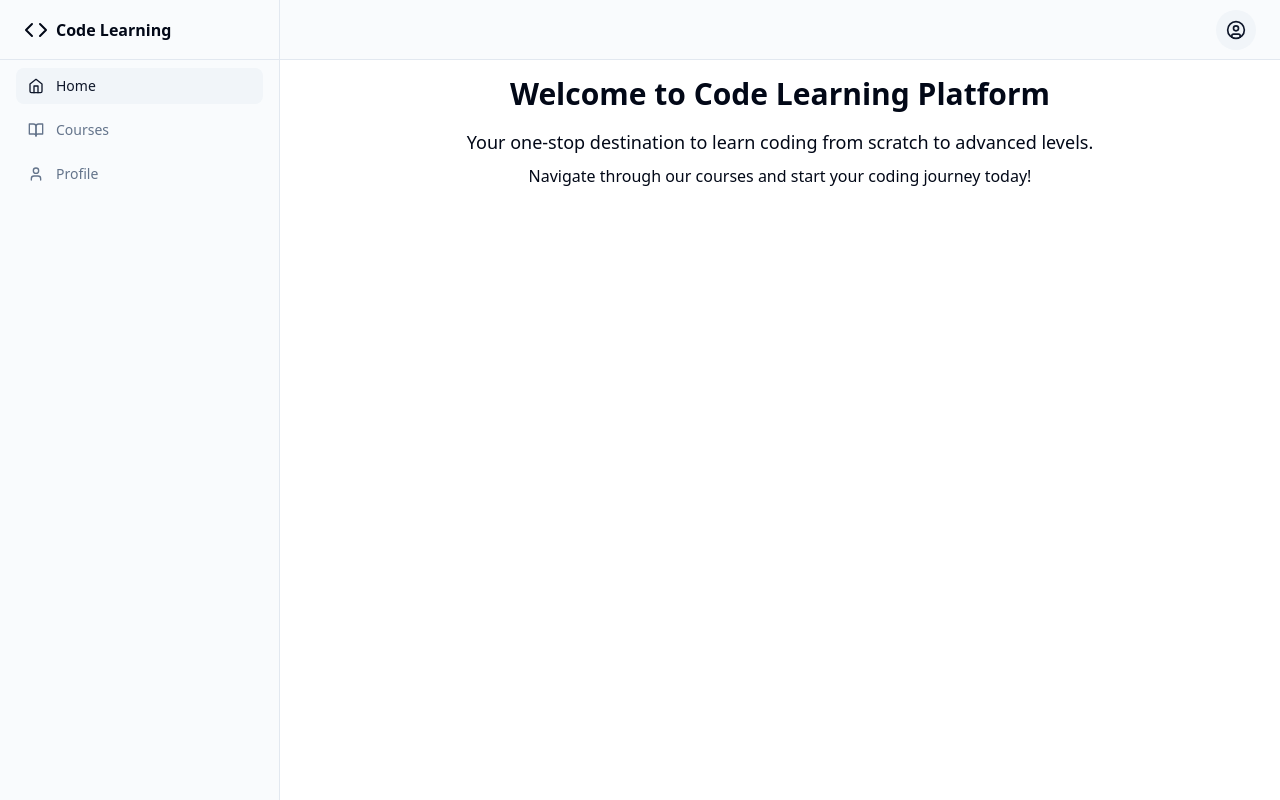
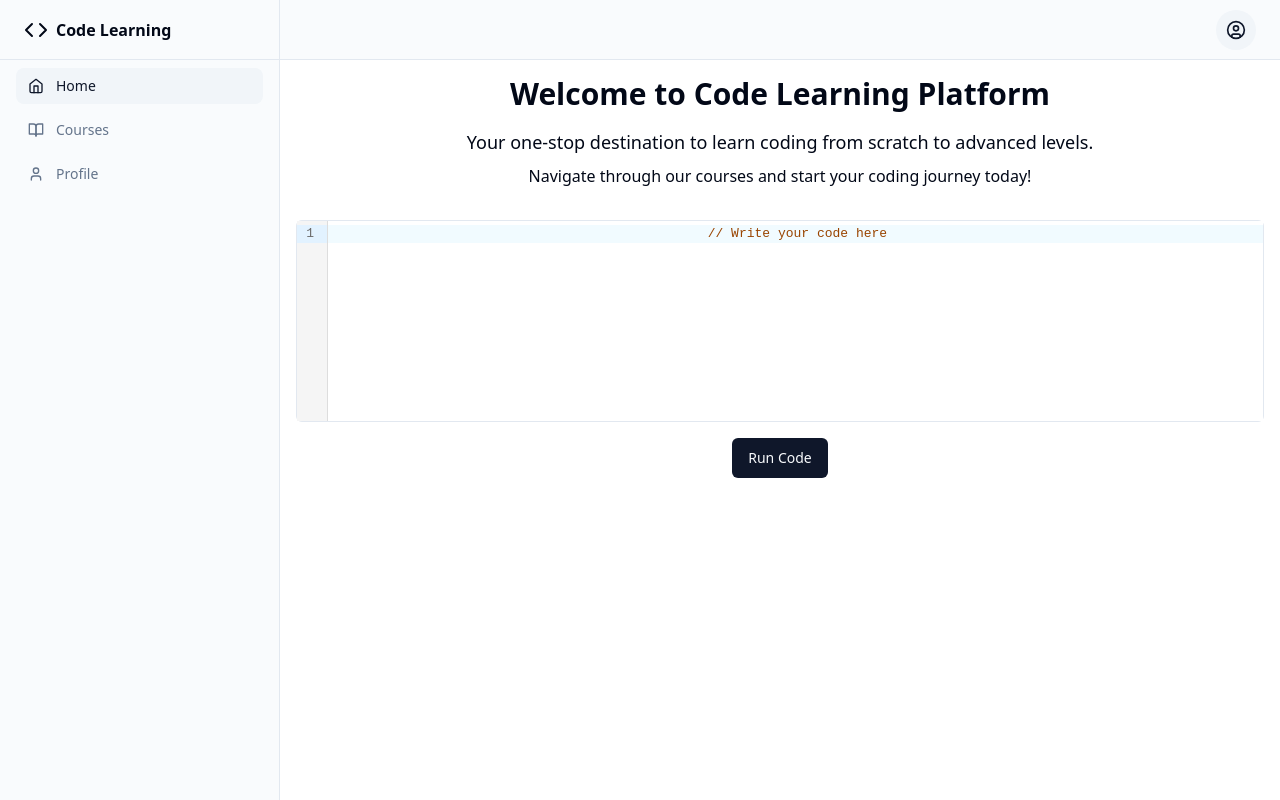
Before and after one commit to GPT-Engineer-App-Dev/codecraft-academy, a React (Vite) app: page / in a window 1280 px wide. Built offline with nearby package versions, Linux system fonts and the light colour scheme.

Commit message:
Added a code editor to the Index page using @uiw/react-codemirror.

```diff
--- a/package.json
+++ b/package.json
@@ -10,6 +10,7 @@
     "preview": "vite preview"
   },
   "dependencies": {
+    "@codemirror/lang-javascript": "^6.2.2",
     "@hookform/resolvers": "^3.6.0",
     "@radix-ui/react-accordion": "^1.2.0",
     "@radix-ui/react-alert-dialog": "^1.1.0",
@@ -39,6 +40,7 @@
     "@radix-ui/react-toggle-group": "^1.1.0",
     "@radix-ui/react-tooltip": "^1.1.0",
     "@tanstack/react-query": "^5.48.0",
+    "@uiw/react-codemirror": "^4.22.2",
     "class-variance-authority": "^0.7.0",
     "clsx": "^2.1.0",
     "cmdk": "^1.0.0",
--- a/src/pages/Index.jsx
+++ b/src/pages/Index.jsx
@@ -1,4 +1,26 @@
+import React, { useState } from "react";
+import CodeMirror from "@uiw/react-codemirror";
+import { javascript } from "@codemirror/lang-javascript";
+import { Button } from "@/components/ui/button";
+import { toast } from "sonner";
+
 const Index = () => {
+  const [code, setCode] = useState("// Write your code here");
+
+  const handleRunCode = () => {
+    try {
+      // eslint-disable-next-line no-eval
+      eval(code);
+      toast("Code executed successfully!", {
+        description: "Your code ran without errors.",
+      });
+    } catch (error) {
+      toast("Error executing code", {
+        description: error.message,
+      });
+    }
+  };
+
   return (
     <div className="text-center">
       <h1 className="text-3xl font-bold">Welcome to Code Learning Platform</h1>
@@ -8,6 +30,18 @@ const Index = () => {
       <p className="mt-2">
         Navigate through our courses and start your coding journey today!
       </p>
+      <div className="mt-8">
+        <CodeMirror
+          value={code}
+          height="200px"
+          extensions={[javascript()]}
+          onChange={(value) => setCode(value)}
+          className="border rounded-md"
+        />
+        <Button onClick={handleRunCode} className="mt-4">
+          Run Code
+        </Button>
+      </div>
     </div>
   );
 };
```
Also changed, not shown: 1 other file (tests, documents, lock files or other folders).
